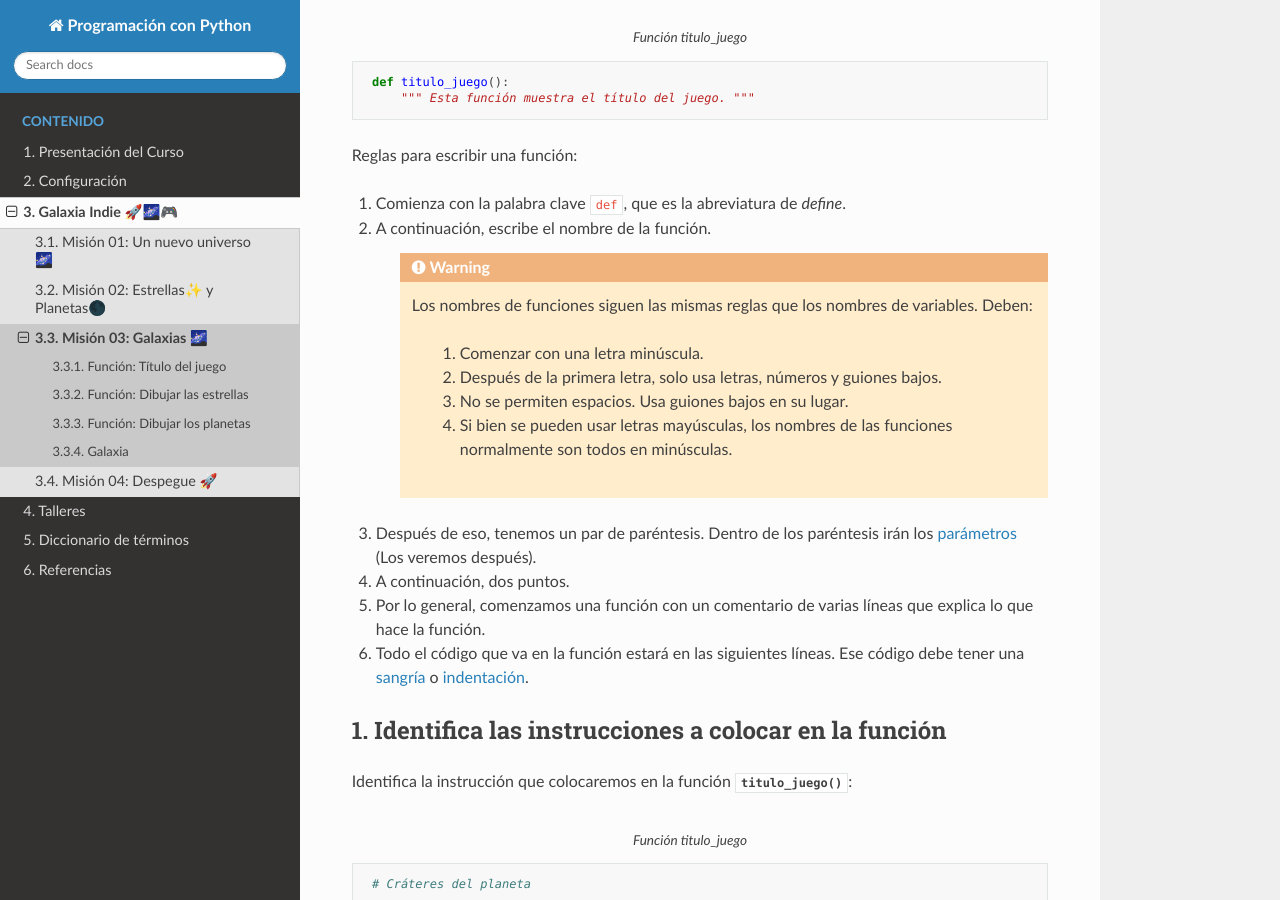
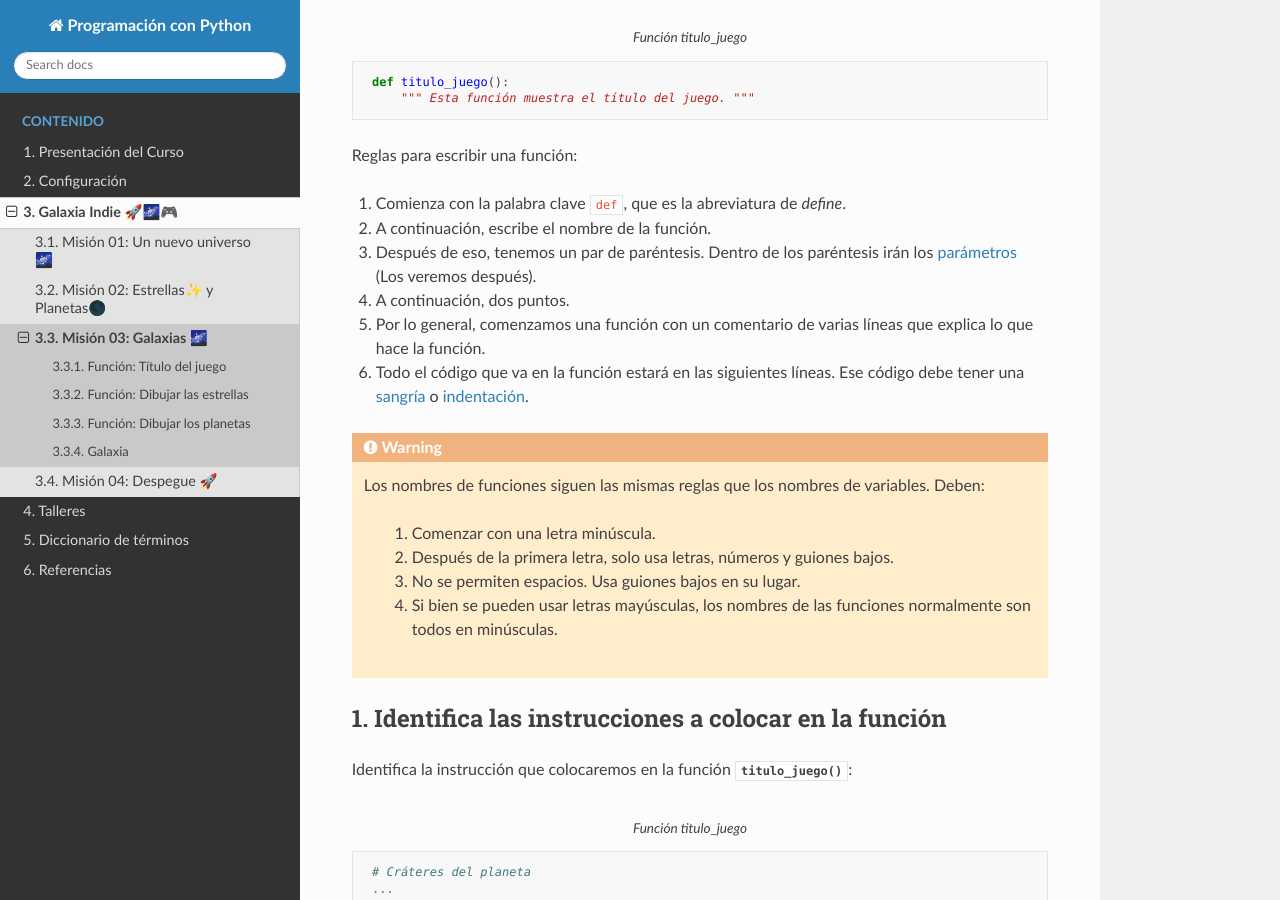
Before and after one commit to aavendan/programacion-python, a Sphinx documentation site: the page built from docs/source/sesiones/sesion03.rst, in a window 1280 px wide and 900 px high, scrolled down 2323 px. Built offline with Sphinx 7.4.7 and the Read the Docs theme 3.1.0, drawn with Linux system fonts in a browser that asks for light colours.

```diff
--- a/docs/source/sesiones/sesion03.rst
+++ b/docs/source/sesiones/sesion03.rst
@@ -123,19 +123,19 @@ Reglas para escribir una función:
 
 #. Comienza con la palabra clave ``def``, que es la abreviatura de *define*.
 #. A continuación, escribe el nombre de la función.
-
-    .. warning::
-        Los nombres de funciones siguen las mismas reglas que los nombres de variables. Deben:
-
-            1. Comenzar con una letra minúscula.
-            2. Después de la primera letra, solo usa letras, números y guiones bajos.
-            3. No se permiten espacios. Usa guiones bajos en su lugar.
-            4. Si bien se pueden usar letras mayúsculas, los nombres de las funciones normalmente son todos en minúsculas.
-
 #. Después de eso, tenemos un par de paréntesis. Dentro de los paréntesis irán los :term:`parámetros` (Los veremos después).
 #. A continuación, dos puntos.
 #. Por lo general, comenzamos una función con un comentario de varias líneas que explica lo que hace la función.
 #. Todo el código que va en la función estará en las siguientes líneas. Ese código debe tener una :term:`sangría` o :term:`indentación`.
+
+
+.. warning::
+    Los nombres de funciones siguen las mismas reglas que los nombres de variables. Deben:
+
+        1. Comenzar con una letra minúscula.
+        2. Después de la primera letra, solo usa letras, números y guiones bajos.
+        3. No se permiten espacios. Usa guiones bajos en su lugar.
+        4. Si bien se pueden usar letras mayúsculas, los nombres de las funciones normalmente son todos en minúsculas.
 
 .. rubric:: 1. Identifica las instrucciones a colocar en la función
   :heading-level: 2
```
